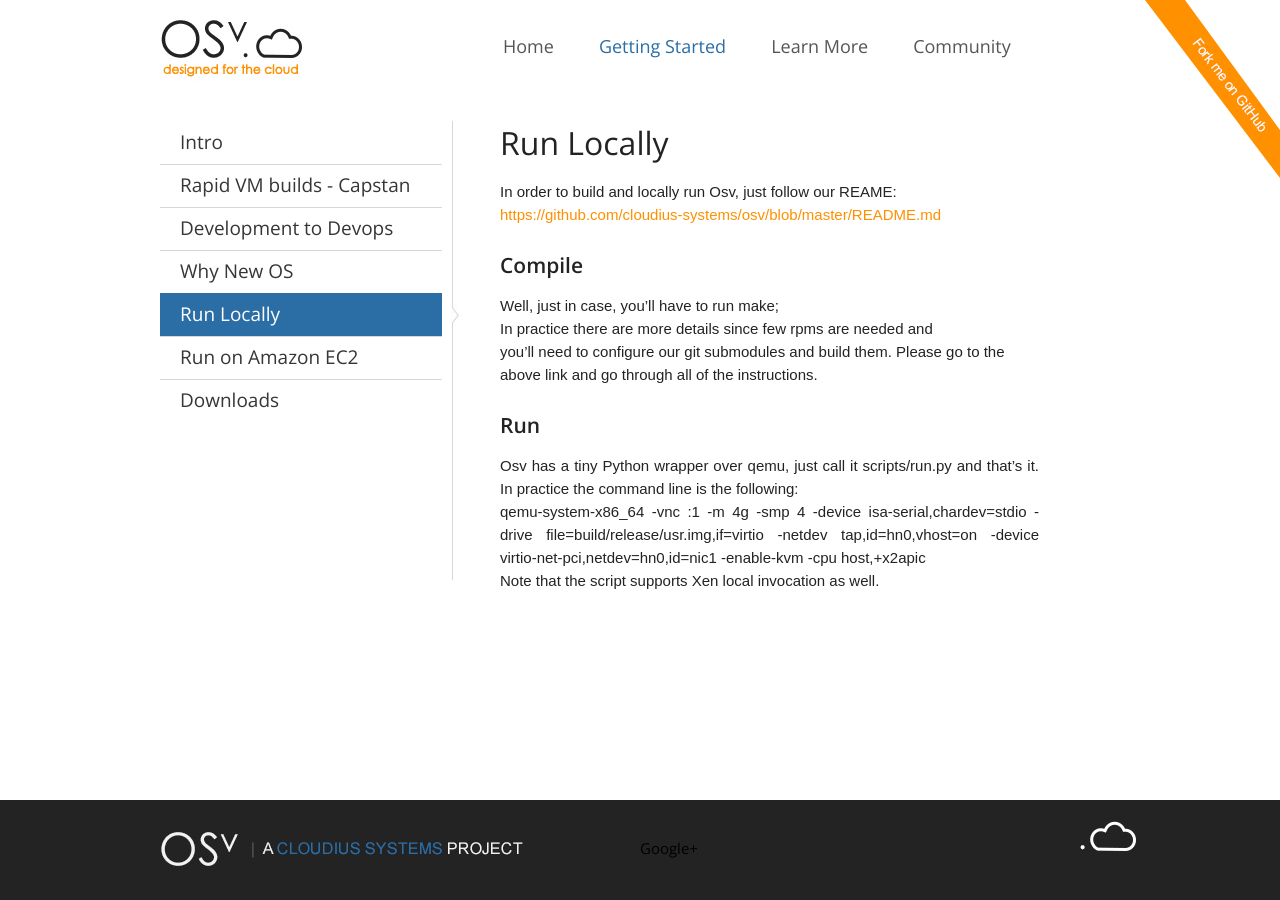
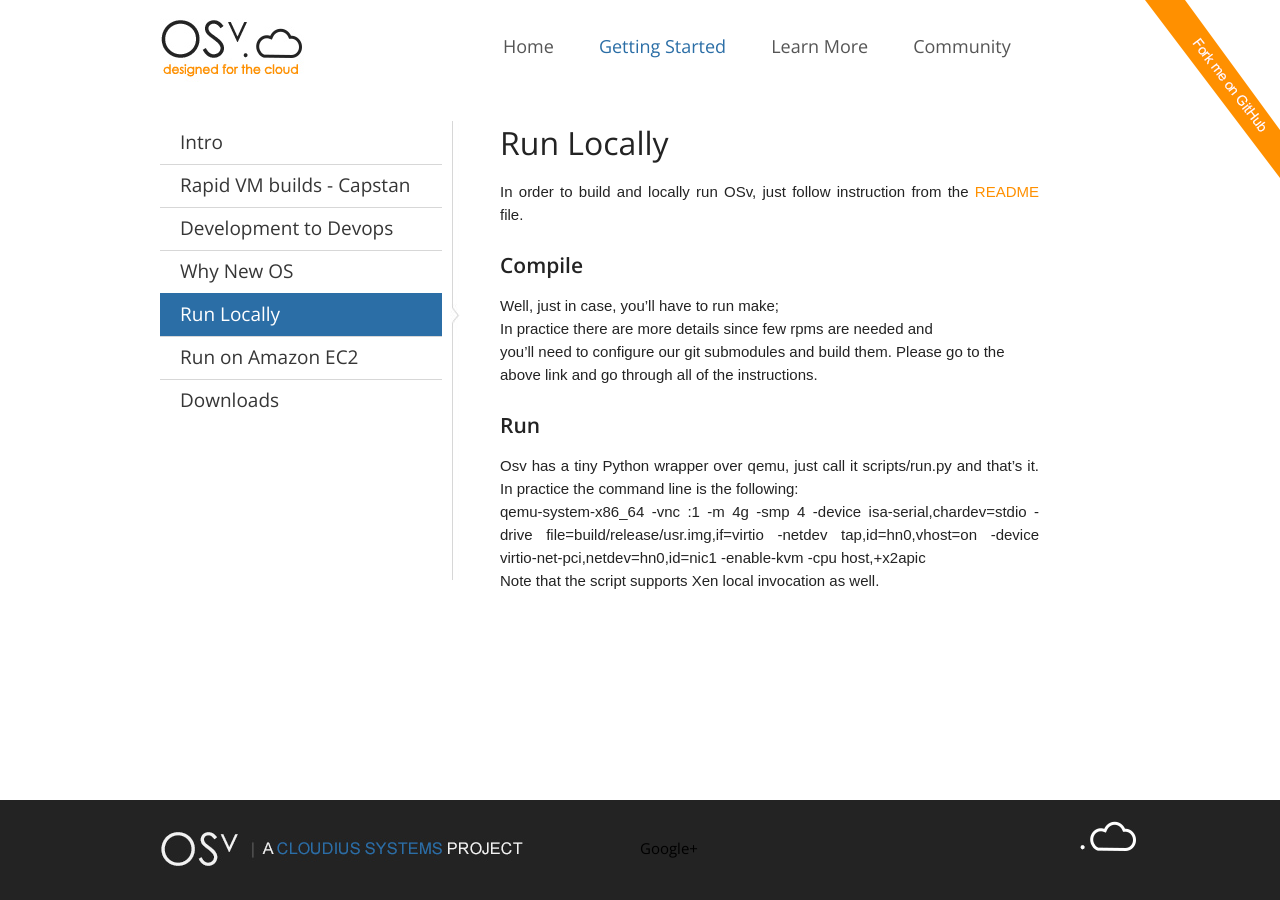
Before and after one commit to osv-io/osv-io.github.io, a Jekyll site: the page built from _posts/started/2014-02-10-run-locally.md, in a window 1280 px wide. Built offline with Jekyll 4.4.1, drawn with Linux system fonts in a browser that asks for light colours.

Commit message:
run-locally: do not show the whole README link

```diff
--- a/_posts/started/2014-02-10-run-locally.md
+++ b/_posts/started/2014-02-10-run-locally.md
@@ -6,9 +6,8 @@ nav: started
 show_heading: yes
 read_more: yes
 ---
-In order to build and locally run Osv, just follow our REAME:
 
-[https://github.com/cloudius-systems/osv/blob/master/README.md](https://github.com/cloudius-systems/osv/blob/master/README.md)
+In order to build and locally run OSv, just follow instruction from the [README](https://github.com/cloudius-systems/osv/blob/master/README.md) file.
 
 <!--more-->
 
```
